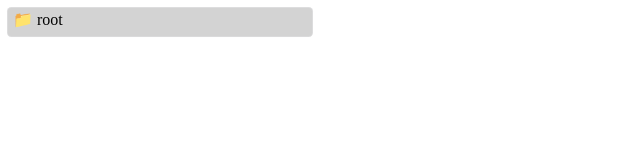
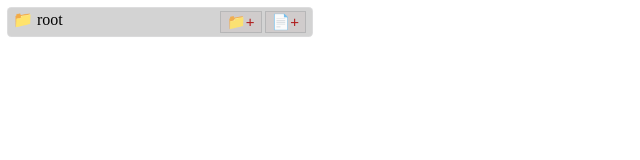
Before and after one commit to The-EleetCoder/File-Explorer, a React (Create React App) app: page / in a window 1280 px wide. Shown: the top 160 px of the page, without its empty margins (0-640 px from the left). Built offline with nearby package versions, Linux system fonts and the light colour scheme.

Commit message:
added buttons

```diff
--- a/src/components/Folder.js
+++ b/src/components/Folder.js
@@ -10,6 +10,12 @@ const Folder = ({ explorer }) => {
         {/* printing the folder name */}
         <div className="folder" onClick={() => setExpand(!expand)}>
           <span>📁 {explorer.name}</span>
+
+          {/* buttons */}
+          <div className="button-div">
+            <button>📁+</button>
+            <button>📄+</button>
+          </div>
         </div>
 
         {/* iterating through folder items */}
--- a/src/styles.css
+++ b/src/styles.css
@@ -22,3 +22,18 @@
   display: flex;
   flex-direction: column;
 }
+
+.folder > div > button {
+  font-size: 15px;
+  color: rgba(173, 14, 14, 0.932);
+  background-color: rgba(163, 106, 106, 0.066);
+  border: 0;
+  box-shadow: rgba(0, 0, 0, 0.02) 0px 1px 3px 0px,
+    rgba(27, 31, 35, 0.15) 0px 0px 0px 1px;
+}
+
+.button-div {
+  margin-right: 5px;
+  display: flex;
+  gap: 5px;
+}
```
